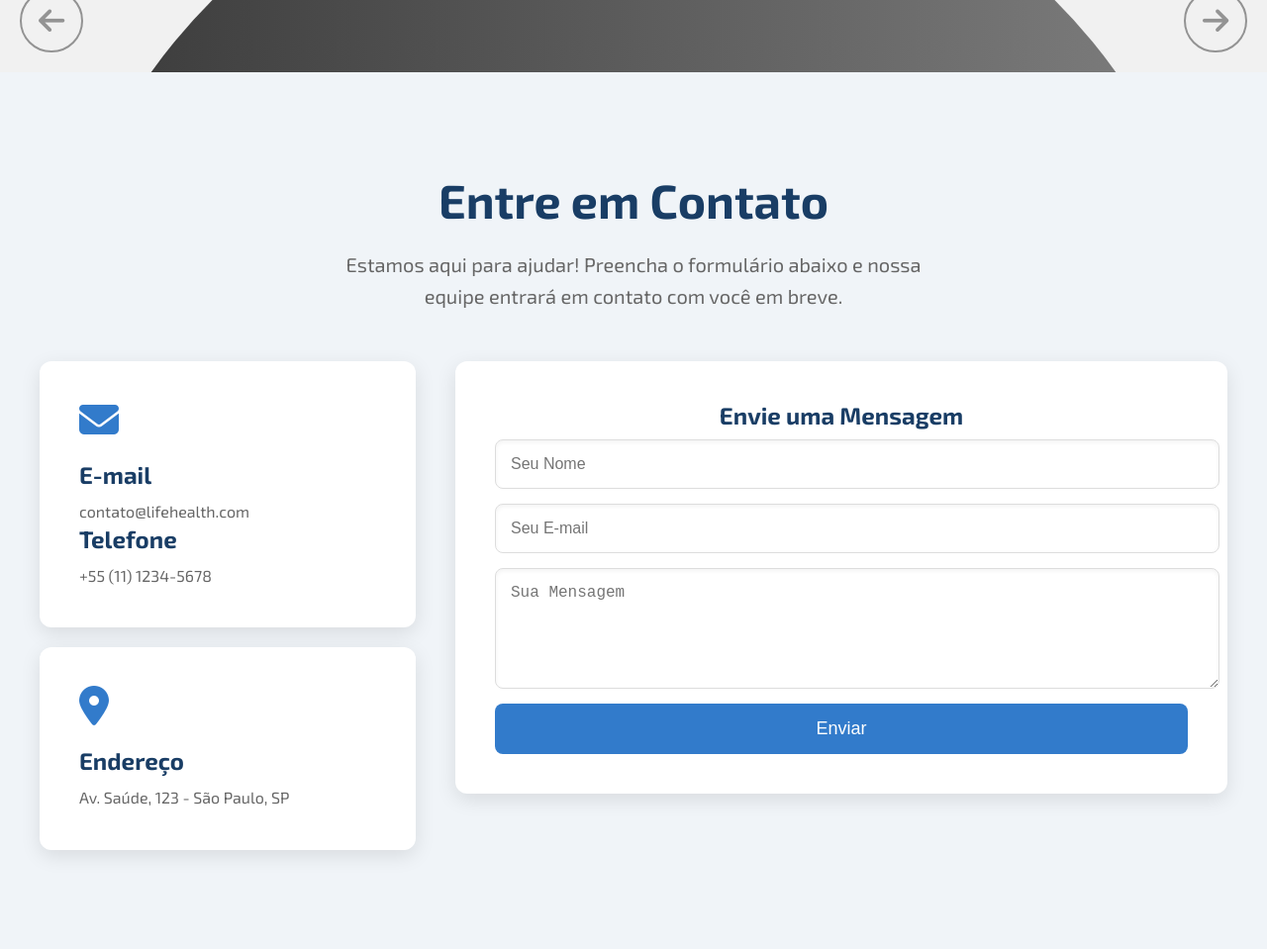
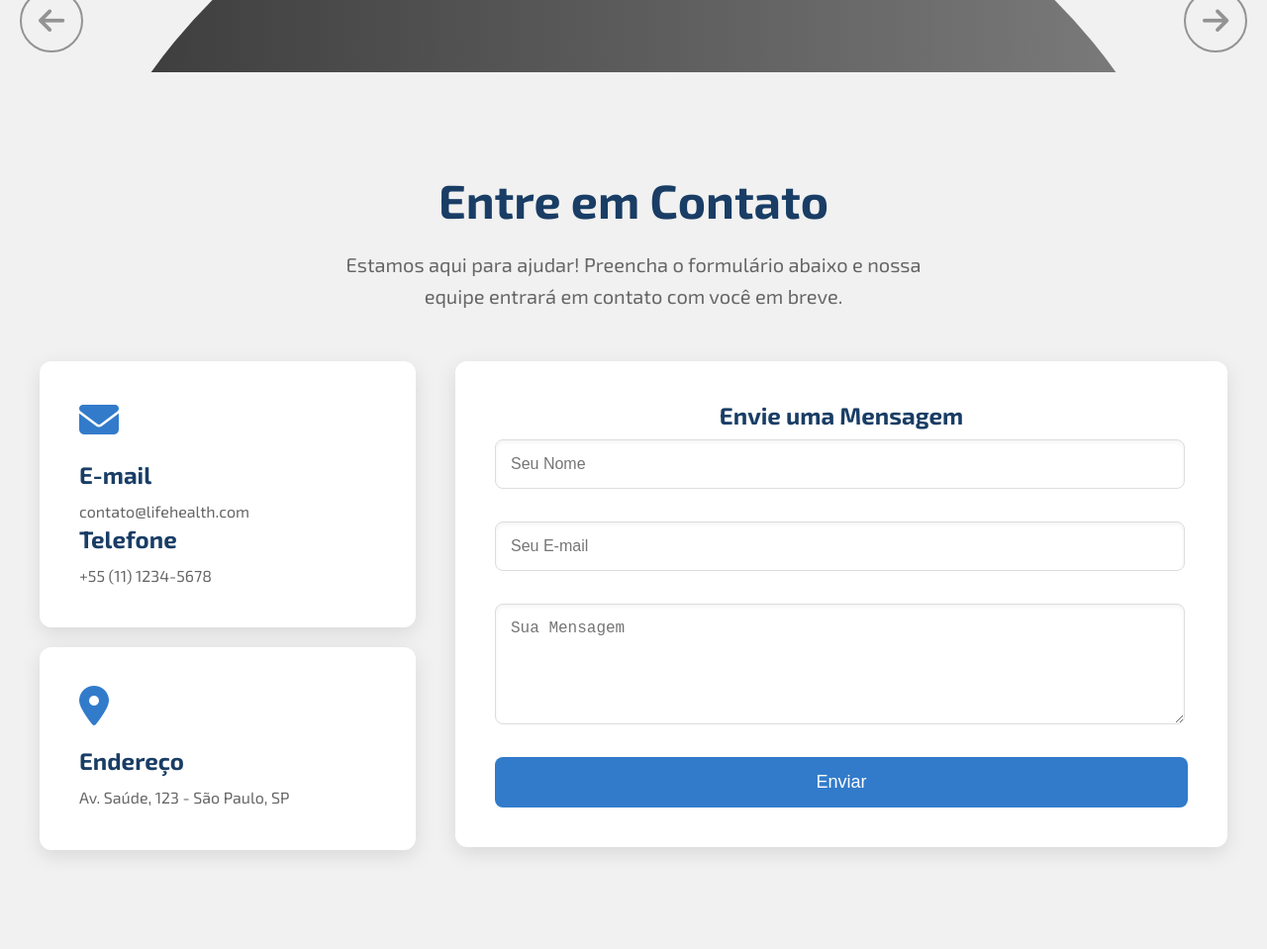
Before and after one commit to LifeHealth-Company/site-LifeHealth, a website: page public/index.html in a window 1280 px wide. Shown: the part 2327-3286 px from the top of the page at 99% size. Drawn offline with nearby package versions, Linux system fonts and the light colour scheme.

Commit message:
Ajustes na página de contato

```diff
--- a/public/css/notebook.css
+++ b/public/css/notebook.css
@@ -300,7 +300,7 @@ body {
 
 #contato {
     padding: 100px 0;
-    background-color: #f0f4f8;
+    /* background-color: #f0f4f8; */
     text-align: center;
     font-family: "Exo 2", sans-serif;
 }
@@ -387,12 +387,12 @@ body {
 .contatoForm {
     display: flex;
     flex-direction: column;
-    gap: 15px;
+    gap: 33px;
 }
 
 .contatoForm input,
 .contatoForm textarea {
-    width: 100%;
+    width: 95%;
     padding: 15px;
     border: 1px solid #ddd;
     border-radius: 8px;
```
